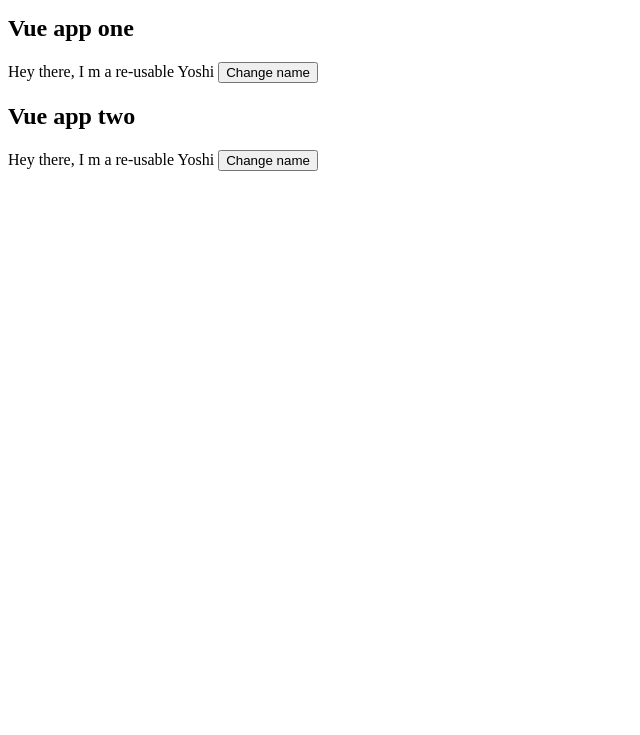
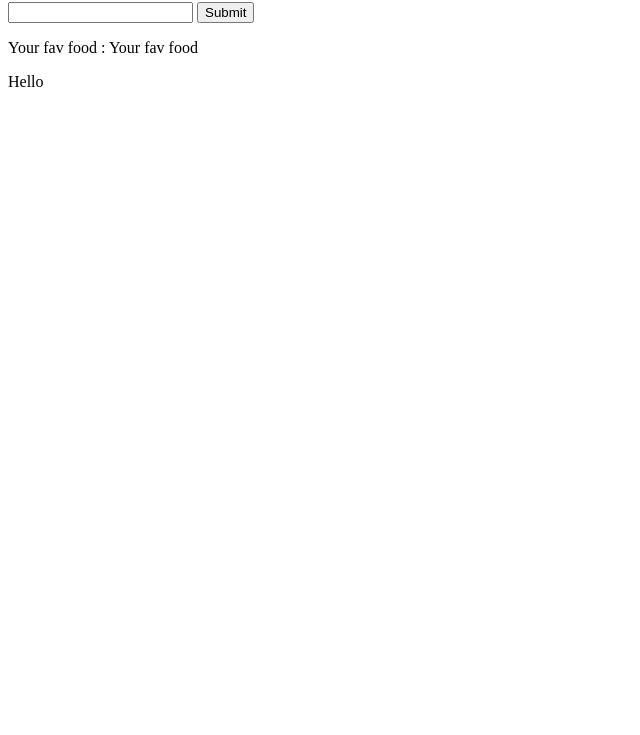
Before and after one commit to Shamzic/VuesJS-tuto, a plain HTML site: page index.html in a window 1280 px wide. Shown: the part 65-800 px from the top of the page, without its empty margins (0-640 px from the left). Drawn offline with nearby package versions, Linux system fonts and the light colour scheme.

Commit message:
Tuto VueJS #16 done

```diff
--- a/app.js
+++ b/app.js
@@ -1,21 +1,12 @@
-Vue.component('greeting', {
-  template: '<p> Hey there, I m a re-usable {{name }} <button v-on:click="changeName">Change name</button></p>',
-  data: function() {
-    return {
-      name: 'Yoshi'
-    }
+new Vue({
+  el: '#vue-app',
+  data: {
+    output: 'Your fav food'
   },
   methods: {
-    changeName: function() {
-      this.name = 'Mario';
+    readRefs: function() {
+      console.log(this.$refs.test.innerText);
+      this.output = this.$refs.inpute.value;
     }
   }
 });
-
-var one = new Vue({
-  el: '#vue-app-one'
-});
-
-var two = new Vue({
-  el: '#vue-app-two'
-});
--- a/index.html
+++ b/index.html
@@ -8,16 +8,13 @@
     <script src="https://cdn.jsdelivr.net/npm/vue/dist/vue.js"></script>
   </head>
   <body>
-    <h1>Multiple vue instances</h1>
 
-    <div id="vue-app-one">
-      <h2>Vue app one</h2>
-      <greeting> </greeting>
-    </div>
-
-    <div id="vue-app-two">
-        <h2>Vue app two</h2>
-        <greeting> </greeting>
+    <div id="vue-app">
+      <h2>Refs</h2>
+      <input type="text" ref="inpute">
+      <button v-on:click="readRefs">Submit</button>
+      <p>Your fav food : {{ output }}</p>
+      <div ref="test"> Hello </div>
     </div>
 
     <script src="app.js"></script>
```
